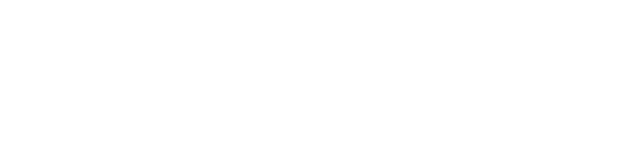
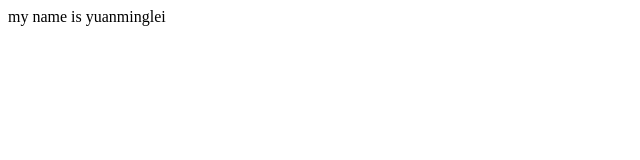
Before and after one commit to YuanMLer/YuanMLer.github.io, a plain HTML site: page index.html in a window 1280 px wide. Shown: the whole page, without its empty margins (0-640 px from the left). Drawn offline with Linux system fonts and the light colour scheme.

Commit message:
Update index.html

```diff
--- a/index.html
+++ b/index.html
@@ -1 +1 @@
-<p<my name is yuanminglei</p>
+<p>my name is yuanminglei</p>
```
